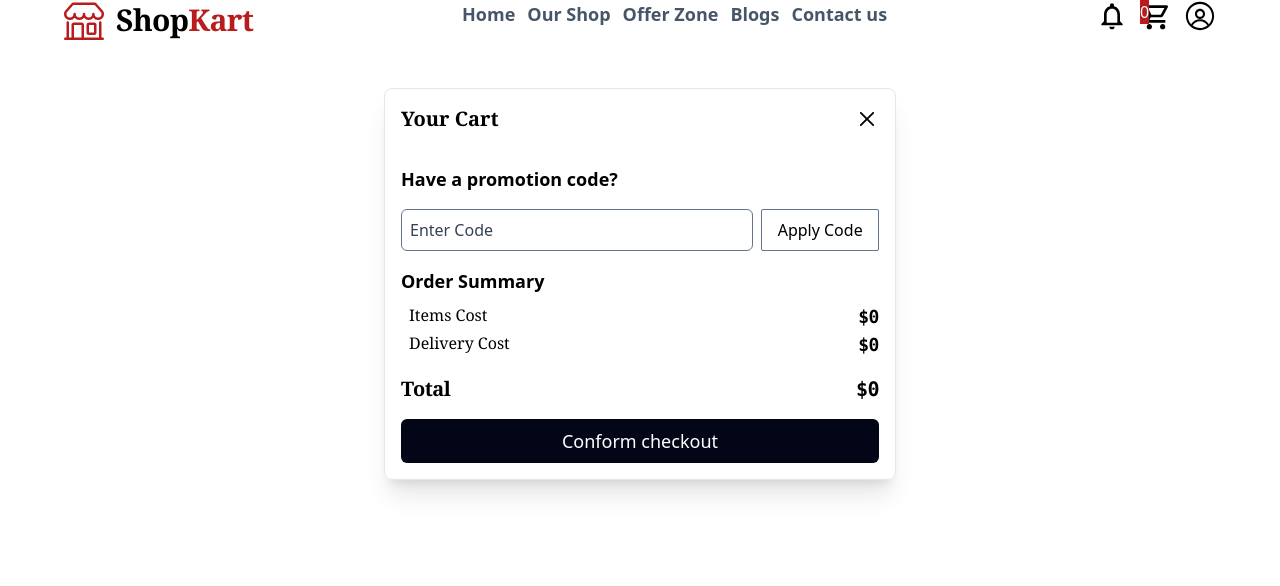
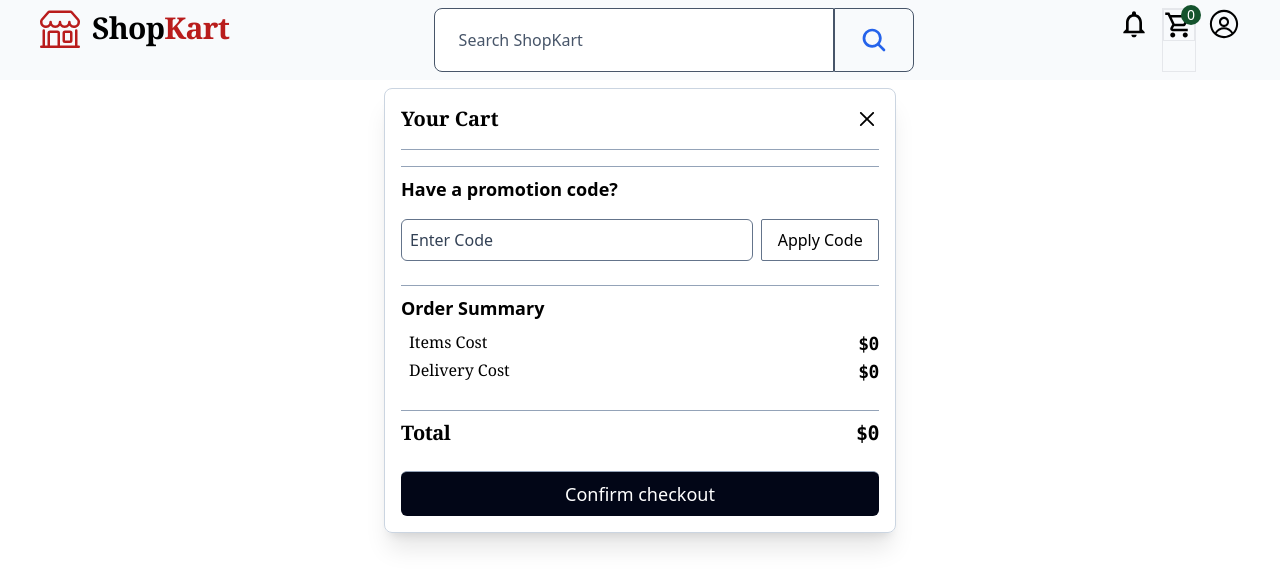
Before and after one commit to akshaydhayal/Ecommerce-App, a React (Vite) app: page /checkout in a window 1280 px wide. Shown: the top 586 px of the page. Built offline with nearby package versions, Linux system fonts and the light colour scheme.

Commit message:
Added search product and buy now functionality

```diff
--- a/src/components/Filters.tsx
+++ b/src/components/Filters.tsx
@@ -27,9 +27,11 @@ function Filters() {
 
     console.log("categories : ",categories);
     return (
-    <div className="overflow-auto h-[90vh]">
+    // <div className=" h-[90vh] divide-y divide-slate-400">
+    <div className=" h-[90vh] ">
         <p className="font-bold text-xl font-serif px-4 pt-4">Filters</p>
-      <div className="flex flex-col justify-center px-8 p-4 gap-6 ">
+      {/* <div className="flex flex-col justify-center px-6 p-4 gap-6 divide-y divide-slate-400"> */}
+      <div className="flex flex-col justify-center px-6 p-4 gap-6">
         <div>
           <p className="font-semibold text-lg font-serif">Categories</p>
           <div className="flex flex-col gap-2 h-[30vh] overflow-auto">
--- a/src/components/Navbar.tsx
+++ b/src/components/Navbar.tsx
@@ -5,57 +5,67 @@ import { HiOutlineShoppingBag } from "react-icons/hi";
 import { BiShoppingBag } from "react-icons/bi";
 import { TbShoppingBag } from "react-icons/tb";
 import { RxAvatar } from "react-icons/rx";
+import { IoSearch } from "react-icons/io5";
+
 import { MdOutlineNotificationsNone } from "react-icons/md";
 import { BsShop } from "react-icons/bs";
 import { useState } from "react";
 import Checkout from "../pages.tsx/Checkout";
 import { useRecoilValue, useSetRecoilState } from "recoil";
 import { cartCheckoutStatus, cartItems } from "../store/cartItems";
+import { filterBySearch } from "../store/filterProducts";
 
 function Navbar({cartQuantity}) {
     // const [checkoutStatus,setCheckoutStatus]=useState(false);
     const setCartCheckoutStatus = useSetRecoilState(cartCheckoutStatus);
+    const setSearchedProduct= useSetRecoilState(filterBySearch);
+    const [searchProduct,setSearchProduct]= useState<string>('');
+
     const cartItem=useRecoilValue(cartItems);
     console.log("cartItems with recoil: ",JSON.stringify(cartItem));
 
     const links=[
-        {title:"Home",link:"/home"},
-        {title:"Our Shop",link:"/home"},
-        {title:"Offer Zone",link:"/home"},
         {title:"Blogs",link:"/home"},
         {title:"Contact us",link:"/home"},
     ]
     console.log("cartQuantity",cartQuantity);
     return (
-        <div className="flex justify-between px-16 h-[10vh]">
+        <div className="flex justify-between px-10 p-2 h-[10vh] bg-slate-50">
             <Link to="/">
                 <div className="flex gap-3 items-center cursor-pointer">
                     <BsShop className="w-10 h-10 text-red-700 "/>
                     <p className="font-semibold text-3xl font-serif tracking-tight">Shop<span className="text-red-700">Kart</span></p>
                 </div>
             </Link>
-            <div className="flex gap-3">
-                {links.map((l)=>{
+            <div className="flex gap-3 w-2/5">
+                {/* {links.map((l)=>{
                     return <Link to={l.link}>
                         <p className="font-semibold text-slate-600 text-lg">{l.title}</p>
                     </Link>
-                })}
+                })} */}
+                <div className="w-full flex">
+                    <input type="text" className="p-2 px-6 rounded-l-lg border border-slate-600
+                    w-10/12 placeholder:text-slate-600 " placeholder="Search ShopKart" onChange={(e)=>{
+                        setSearchProduct(e.target.value);
+                    }}/>
+                    <button type="submit" className="w-2/12 border border-slate-600 p-2 flex justify-center
+                     items-center rounded-r-lg" onClick={()=>{
+                         setSearchedProduct(searchProduct);
+                     }}>
+                        <IoSearch className="w-7 h-7 text-blue-600"/>
+                    </button>
+                </div>
             </div>
             <div className="flex gap-3">
                 <MdOutlineNotificationsNone className="w-8 h-8"/>
-                <div className="relative flex" onClick={()=>{
+                <div className="relative flex border" onClick={()=>{
                     // setCheckoutStatus(true);
                     setCartCheckoutStatus(true);
                 }}>
-                    <MdOutlineShoppingCart className="w-8 h-8"/>
-                    {/* <p className="absolute bg-red-700 text-white">{cartQuantity}</p> */}
-                    <p className="absolute bg-red-700 text-white">{cartItem.length}</p>
+                    <MdOutlineShoppingCart className="w-8 h-8 border"/>
+                    <p className="absolute bg-green-900 text-white text-sm font-medium rounded-full w-5 h-5 text-center top-[-4px] right-[-6px]">{cartItem.length}</p>
                 </div>
                 <RxAvatar className="w-8 h-8"/>
-                {/* <IoCartOutline className="w-8 h-8"/> */}
-                {/* <HiOutlineShoppingBag className="w-8 h-8"/> */}
-                {/* <BiShoppingBag className="w-8 h-8"/> */}
-                {/* <TbShoppingBag className="w-8 h-8"/> */}
             </div>
         </div>
     );
--- a/src/components/Product.tsx
+++ b/src/components/Product.tsx
@@ -2,13 +2,15 @@ import { useState } from "react";
 import { FiPlusCircle } from "react-icons/fi";
 import { FiMinusCircle } from "react-icons/fi";
 import { useRecoilState, useSetRecoilState } from "recoil";
-import { cartItems } from "../store/cartItems";
+import { cartCheckoutStatus, cartItems } from "../store/cartItems";
 
 function Product({id,title, description, rating, reviewsCount,imageUrl,thumbnail,price,setCartQuantity,category,tag}:
     {id:number,title:string,description:string,rating:number, reviewsCount:number,
       imageUrl:string,thumbnail:string,price:number,category:string,tag:string}) {
   const [quantity,setQuantity]=useState(1);
   const [cartItem,setCartItems]=useRecoilState(cartItems);
+  const setCartCheckoutStatus = useSetRecoilState(cartCheckoutStatus);
+
   return (
     <div className="w-full p-4 border border-slate-600 rounded-lg flex flex-col gap-3">
       <div>
@@ -36,13 +38,13 @@ function Product({id,title, description, rating, reviewsCount,imageUrl,thumbnail
       <div className="flex justify-between items-center">
         <p className="font-medium text-xl">${price}</p>
         <div className="flex gap-2 items-center">
-          <FiPlusCircle
+          <FiPlusCircle className="cursor-pointer"
             onClick={() => {
               setQuantity((old) => old + 1);
             }}
           />
           <p className="px-6 border border-slate-700 rounded-sm">{quantity}</p>
-          <FiMinusCircle
+          <FiMinusCircle className="cursor-pointer"
             onClick={() => {
               setQuantity((old) => {
                 return old > 1 ? old - 1 : 1;
@@ -52,7 +54,11 @@ function Product({id,title, description, rating, reviewsCount,imageUrl,thumbnail
         </div>
       </div>
       <div className="flex gap-4">
-        <button className="w-1/2 font-medium text-lg border-2 border-slate-400 rounded-md">
+        <button className="w-1/2 font-medium text-lg border-2 border-slate-400
+        rounded-md" onClick={()=>{
+          setCartItems([...cartItem,{id,title,price,quantity,thumbnail,category,tag}]);
+          setCartCheckoutStatus(true);
+        }}>
           Buy now
         </button>
         <button className="w-1/2 font-medium text-lg border-2 border-slate-400 rounded-md" onClick={()=>{
--- a/src/pages.tsx/Checkout.tsx
+++ b/src/pages.tsx/Checkout.tsx
@@ -72,7 +72,7 @@ function Checkout() {
     }
     return (
         <div className="w-screen h-screen flex justify-center py-2">
-            <div className="w-2/5 p-4 h-max flex flex-col gap-4 rounded-lg shadow-xl border">
+            <div className="w-2/5 p-4 h-max flex flex-col gap-4 rounded-lg shadow-xl border border-slate-300 divide-y divide-slate-400">
                 <div className="flex justify-between items-center">
                     <p className="font-serif font-semibold text-xl">Your Cart</p>
                     <RxCross2 className="w-6 h-6 hover:w-7 hover:h-7 cursor-pointer" onClick={()=>{
@@ -109,7 +109,7 @@ function Checkout() {
                     })}
                 </div>
 
-                <div className="flex flex-col gap-4">
+                <div className="flex flex-col gap-4 py-2">
                     <p className="font-semibold text-lg font-sans">Have a promotion code?</p>
                     <div className="flex gap-2">
                         <input type="text" className="border w-3/4 border-slate-500 rounded-md
@@ -118,7 +118,7 @@ function Checkout() {
                     </div>
                 </div>
 
-                <div>
+                <div className="py-2">
                     <p className="font-semibold text-lg font-sans mb-2">Order Summary</p>
                     <div className="flex justify-between">
                         <p className="font-medium font-serif px-2">Items Cost</p>
@@ -131,11 +131,11 @@ function Checkout() {
                         {/* <p className="font-semibold text-lg font-mono tracking-tight">${Math.round(0.1*totalCartItemsCost)}</p> */}
                     </div>
                 </div>
-                <div className="flex justify-between">
+                <div className="flex justify-between py-2">
                     <p className="font-semibold text-xl font-serif tracking-tight">Total</p>
                     <p className="font-semibold text-xl font-mono tracking-tight">${totalCartItemsCost+deliveryCost}</p>
                 </div>
-                <button className="bg-slate-950 text-white font-medium text-lg p-2 rounded-md">Conform checkout</button>
+                <button className="bg-slate-950 text-white font-medium text-lg p-2 rounded-md">Confirm checkout</button>
             </div>
         </div>
     );
--- a/src/pages.tsx/Home.tsx
+++ b/src/pages.tsx/Home.tsx
@@ -11,7 +11,7 @@ function Home({setCartQuantity}) {
     // }
     console.log("checkoutStataus in home page: ",checkoutStatus)
     return (
-        <div>
+        <div className="pt-4">
             {checkoutStatus && <Checkout/>}
             {!checkoutStatus && <div className="flex w-screen">
                 <div className="w-1/5 border">
--- a/src/store/filterProducts.ts
+++ b/src/store/filterProducts.ts
@@ -14,3 +14,8 @@ export const filterByRating=atom({
     key:'filterByRating',
     default:null
 })
+
+export const filterBySearch=atom({
+    key:'filterBySearch',
+    default:null
+})
```
Also changed, not shown: src/components/Products.tsx (+54 -3 lines).
